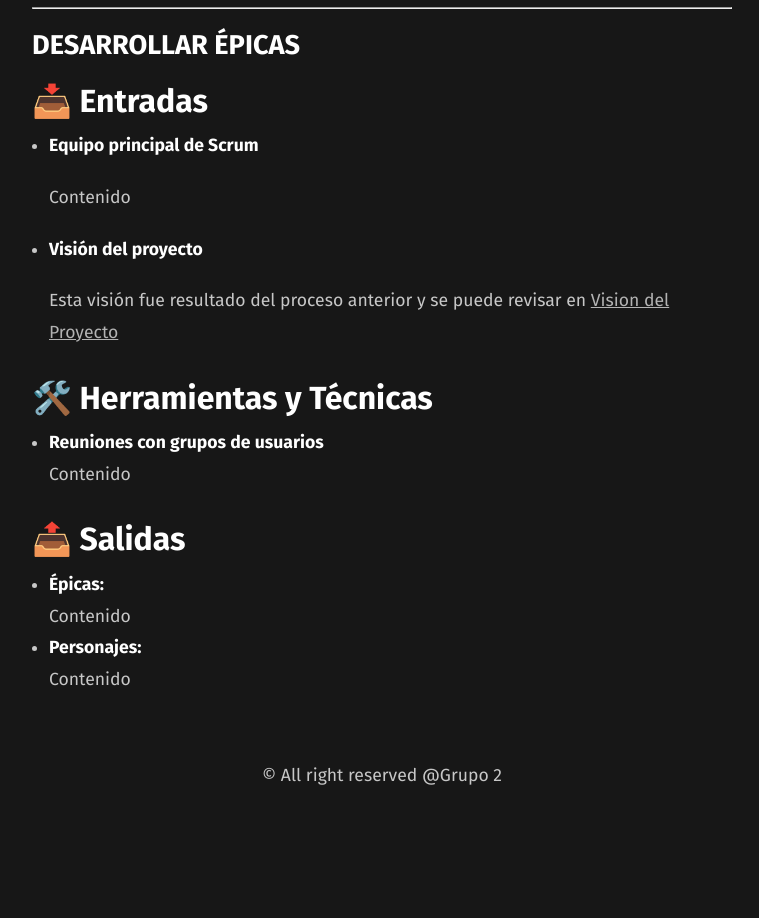
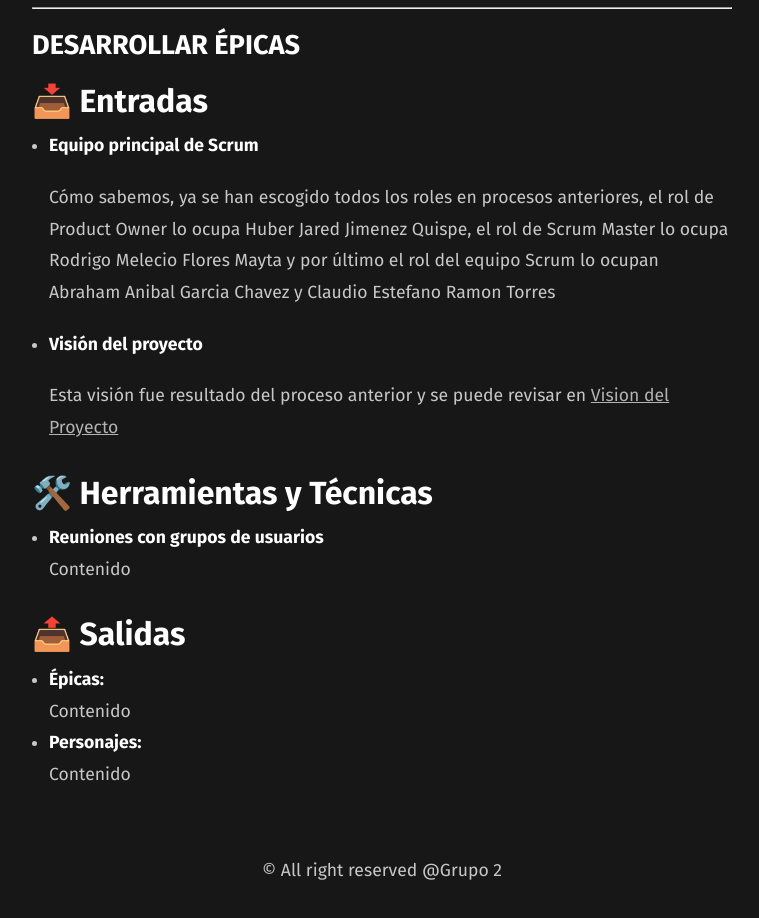
Before and after one commit to AnLiu69/blog_software_merma, an Astro site: page /posts/AvanceSprint in a window 1280 px wide. Shown: the part 7246-8164 px from the top of the page, without its empty margins (258-1017 px from the left). Before the commit the page ends 8069 px from the top, so only its background shows below. Built offline with nearby package versions, Linux system fonts and the light colour scheme; Astro itself is replaced by a stand-in of ours.

Commit message:
Entradas del Proceso 4

```diff
--- a/src/pages/posts/AvanceSprint.md
+++ b/src/pages/posts/AvanceSprint.md
@@ -125,7 +125,7 @@ Gracias a la evaluación de los miembros del equipo en base a los criterios de s
 
 - **Equipo principal de Scrum**
   ##
-  Contenido
+  Cómo sabemos, ya se han escogido todos los roles en procesos anteriores, el rol de Product Owner lo ocupa Huber Jared Jimenez Quispe, el rol de Scrum Master lo ocupa Rodrigo Melecio Flores Mayta y por último el rol del equipo Scrum lo ocupan Abraham Anibal Garcia Chavez y Claudio Estefano Ramon Torres
 ##
 - **Visión del proyecto**
   ##
```
